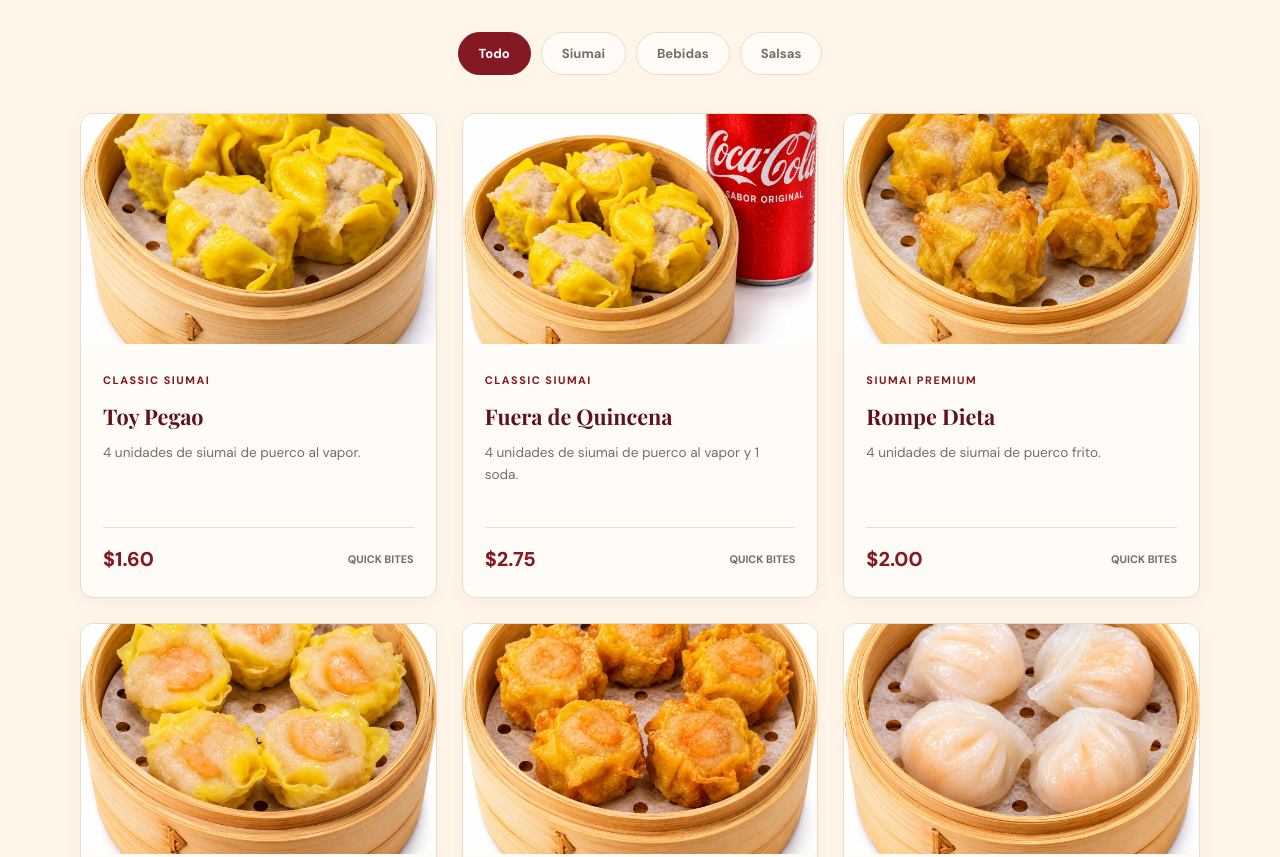
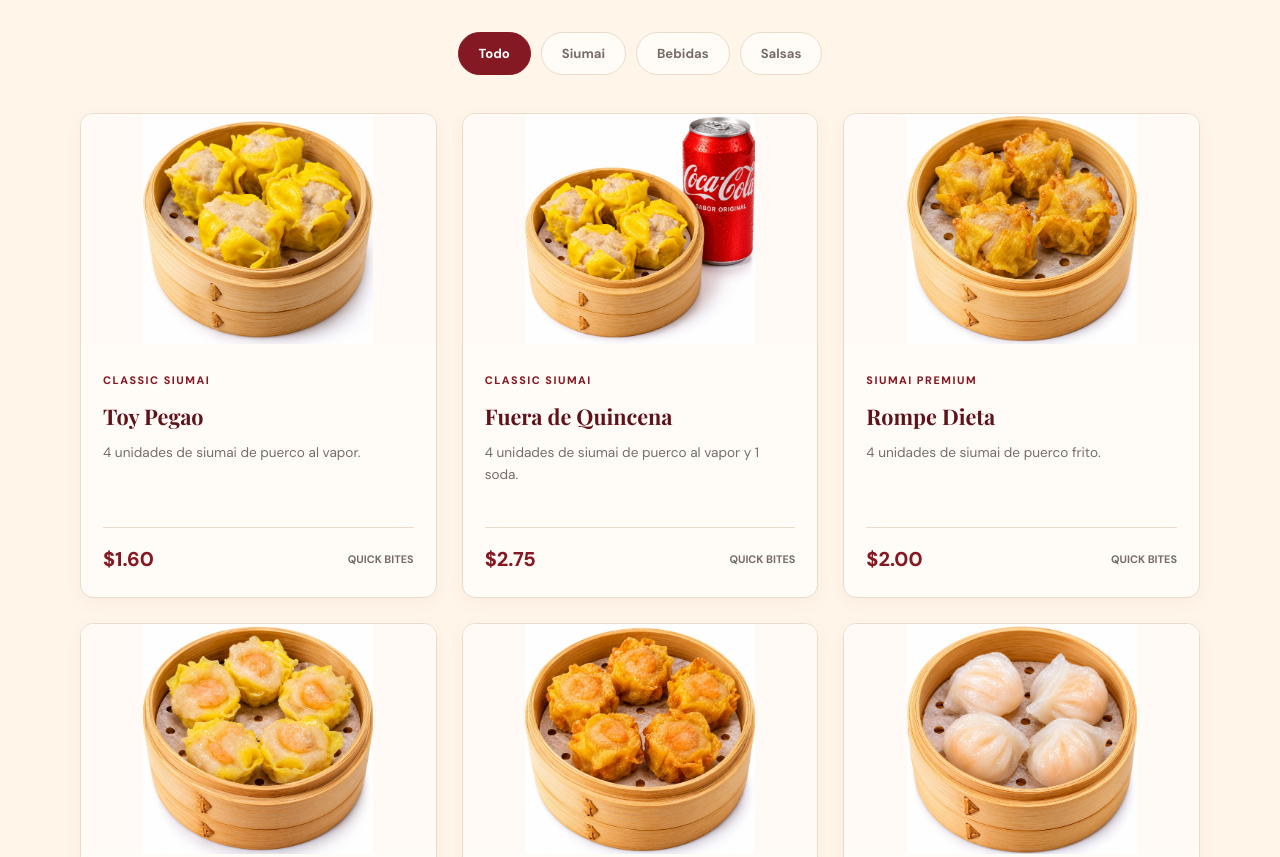
Before and after one commit to CristellCP/QuickBites, a plain HTML site: page index.html in a window 1280 px wide. Shown: the part 1115-1972 px from the top of the page. Drawn offline with nearby package versions, Linux system fonts and the light colour scheme.

Commit message:
cambios en las imagenes

```diff
--- a/css/styles.css
+++ b/css/styles.css
@@ -463,11 +463,13 @@ img {
   background: #F1E2CF;
 }
 
-.product-image img {
+.product-card img {
   width: 100%;
-  height: 100%;
-  object-fit: cover;
-  transition: transform .4s ease;
+  height: 230px;
+  object-fit: contain;
+  object-position: center;
+  display: block;
+  background-color: #fffaf5;
 }
 
 .product-card:hover .product-image img {
--- a/index.html
+++ b/index.html
@@ -88,7 +88,7 @@
 
       <div class="hero-art">
         <div class="hero-image-frame">
-          <img src="images/products/FQ.png" alt="Siumai de Quick Bites">
+          <img src="images/products/TP.jpeg" alt="Siumai de Quick Bites">
         </div>
 
         <div class="hero-tag">
```
